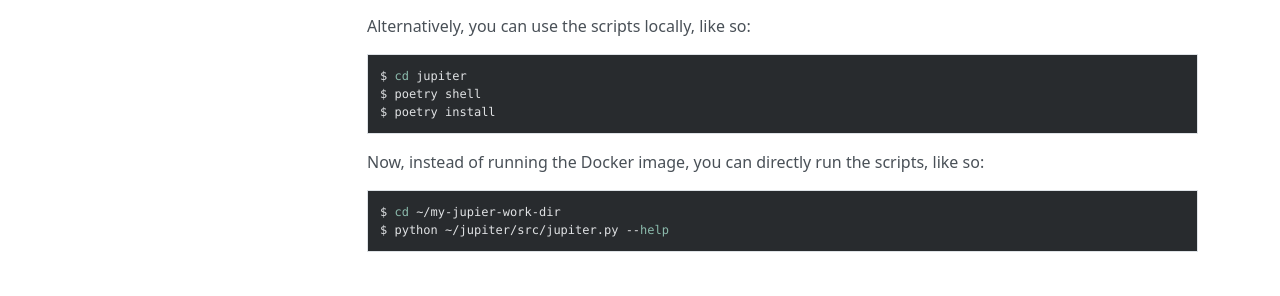
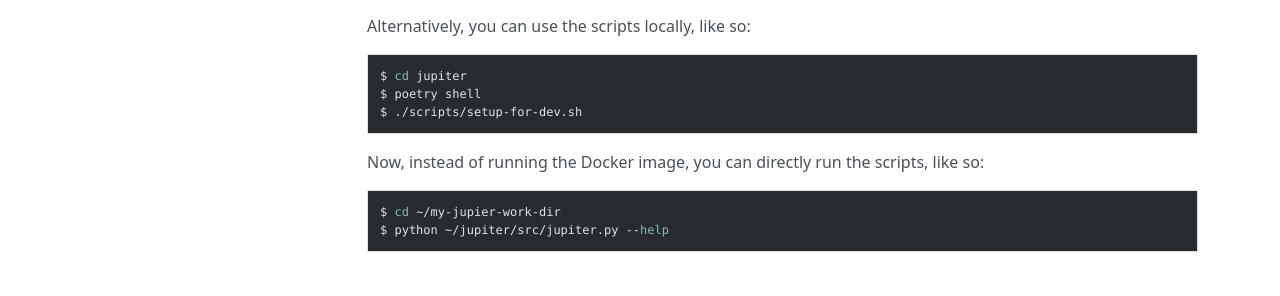
Before and after one commit to horia141/jupiter, an MkDocs documentation site: the page built from docs/install.md, in a window 1280 px wide and 900 px high, scrolled down 578 px. Shown: the part 505-801 px from the top of the window. Built offline with MkDocs 1.6.1, drawn with Linux system fonts in a browser that asks for light colours; nearby versions of some CDN libraries.

Commit message:
Merged branch feature/small-update-to-docs into develop

````diff
--- a/docs/install.md
+++ b/docs/install.md
@@ -57,7 +57,7 @@ Alternatively, you can use the scripts locally, like so:
 ```bash
 $ cd jupiter
 $ poetry shell
-$ poetry install
+$ ./scripts/setup-for-dev.sh
 ```
 
 Now, instead of running the Docker image, you can directly run the scripts, like so:
````
Also changed, not shown: 1 other file.
